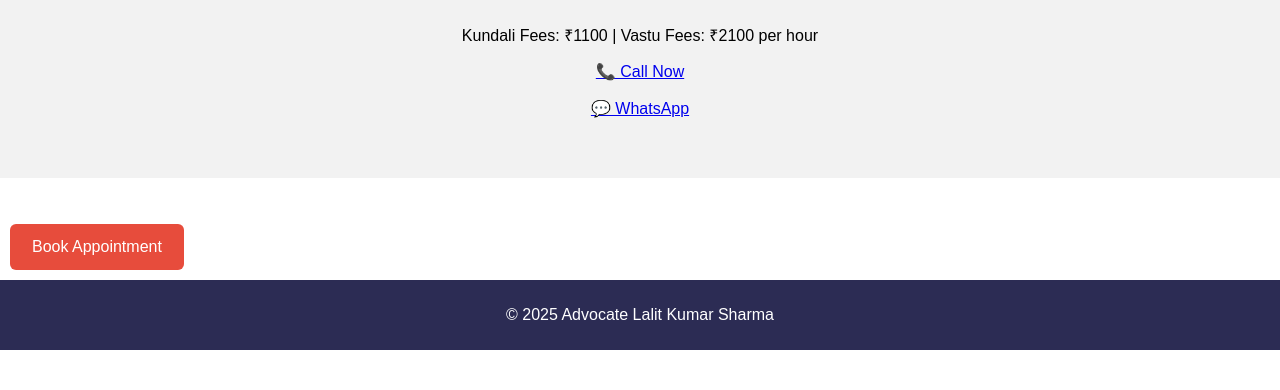
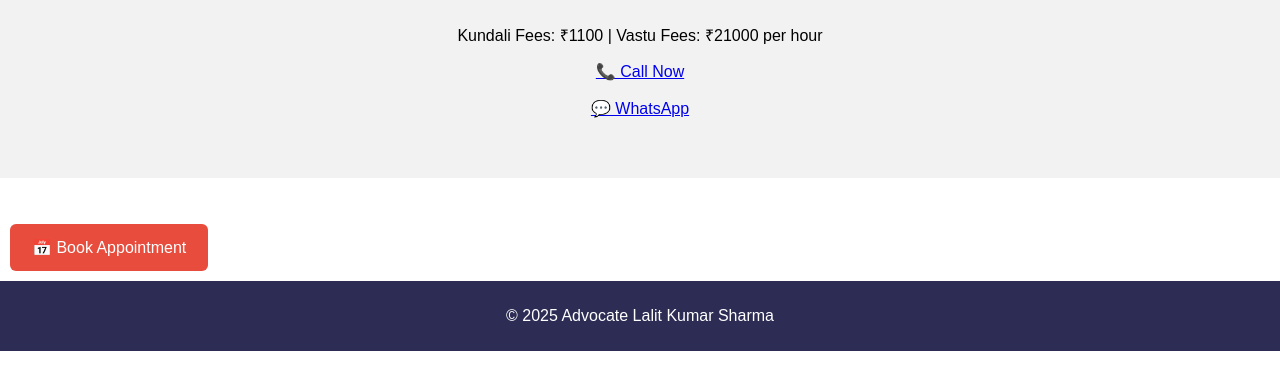
Before and after one commit to Abhinav-sharma007/astrologer-website, a plain HTML site: page index.html in a window 1280 px wide. Shown: the part 270-660 px from the top of the page. Drawn offline with Linux system fonts and the light colour scheme.

```diff
--- a/index.html
+++ b/index.html
@@ -28,7 +28,7 @@
 
 <section class="hero">
   <h2>Professional Kundali & Vastu Consultation</h2>
-  <p>Kundali Fees: ₹1100 | Vastu Fees: ₹2100 per hour</p>
+  <p>Kundali Fees: ₹1100 | Vastu Fees: ₹21000 per hour</p>
 
   <a href="tel:+917889104226">📞 Call Now</a>
   <br><br>
@@ -36,9 +36,10 @@
 </section>
 
 <br><br>
-<a href="https://docs.google.com/forms/d/e/1FAIpQLScelaTe-SrQAxqgqyMNU1h4Hi41ZXYg-pp4h_gMp1OGbsvwVQ/viewform" target="_blank" class="btn call">
-Book Appointment
+<a href="https://docs.google.com/forms/d/e/1FAIpQLSefjpLdZPM3y6-3CYQZU6WdnNcqPJT8VePRJ2TqVOFP1m18pw/viewform?usp=publish-editor" target="_blank" class="btn call">
+📅 Book Appointment
 </a>
+
 
 <footer>
   <p>© 2025 Advocate Lalit Kumar Sharma</p>
```
